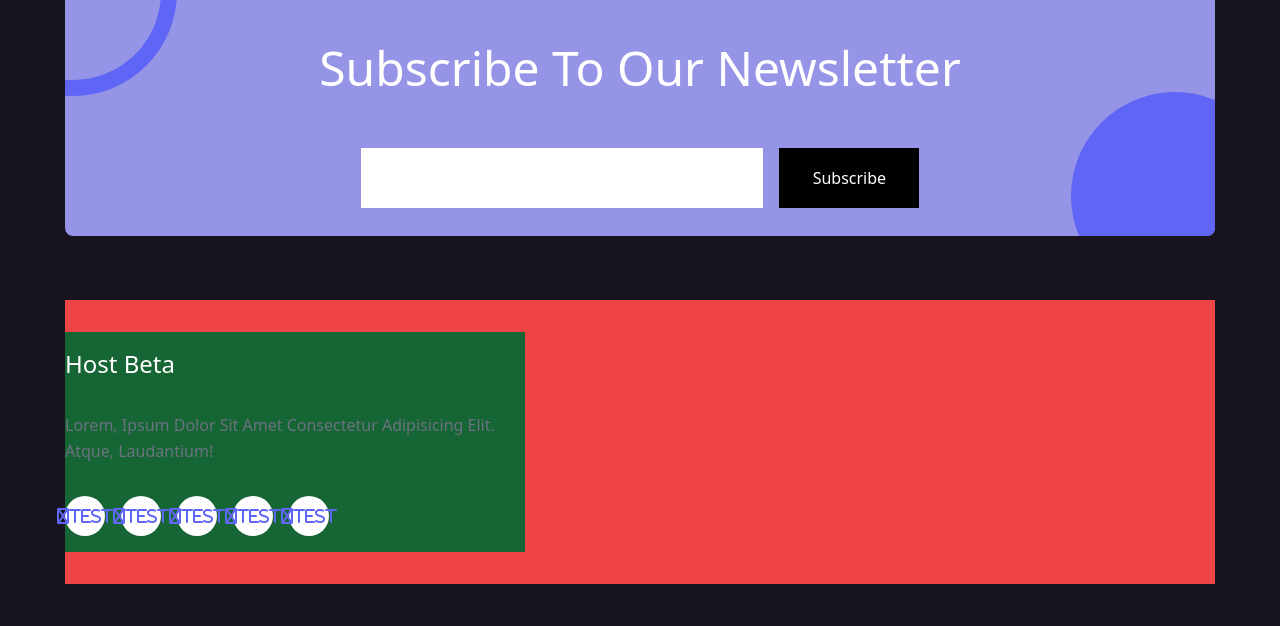
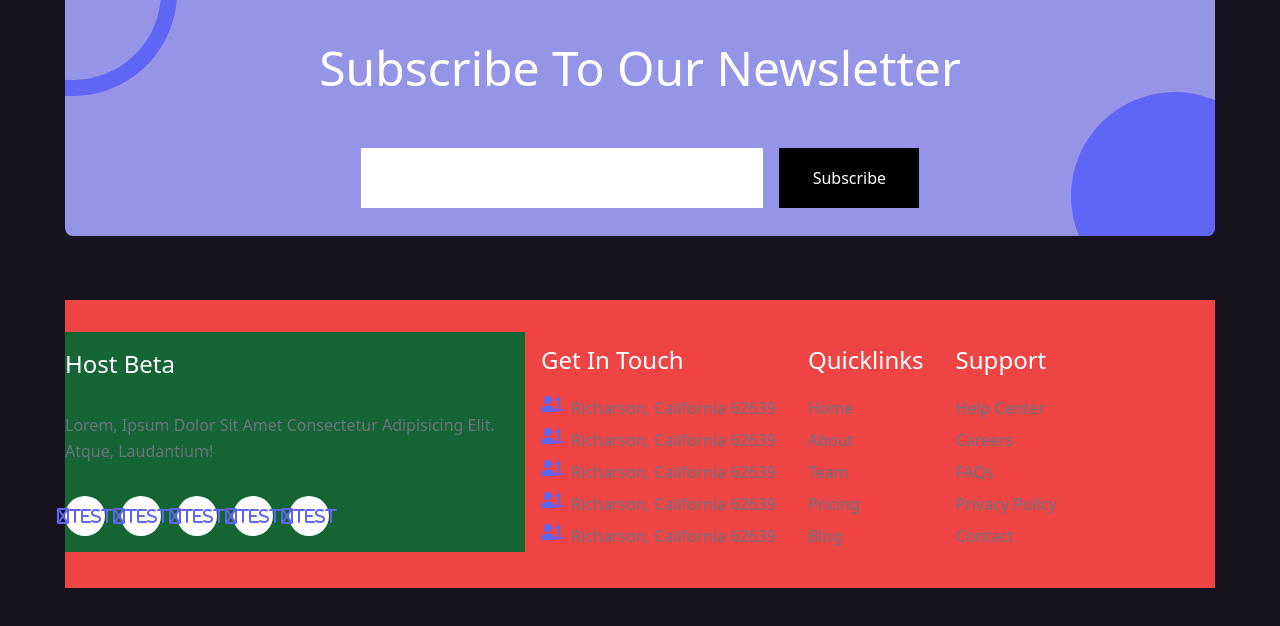
Before and after one commit to pilentboy/Host-Service, a website: page index.html in a window 1280 px wide. Shown: the part 6963-7589 px from the top of the page. Drawn offline with Linux system fonts and the light colour scheme.

Commit message:
add footer - other company links

```diff
--- a/index.html
+++ b/index.html
@@ -951,45 +951,129 @@
           </form>
         </div>
       </section>
-
     </main>
 
     <!-- footer -->
-    <section id="footer" class="bg-primary h-screen ">
-
+    <section id="footer" class="bg-primary h-screen">
       <div
         class="container bg-red-500 flex flex-col items-center py-8 xl:items-start xl:flex-row justify-between mx-auto capitalize px-3 md:px-0 md:my-0"
       >
-
         <!-- social media link -->
         <div class="flex flex-col w-2/5 bg-green-800">
-
           <!-- company name -->
-        <h1 class="font-medium  text-2xl text-white my-4">host beta</h1>
+          <h1 class="font-medium text-2xl text-white my-4">host beta</h1>
 
           <!-- social media link icons -->
           <p class="leading-relaxed text-gray-500 text-base my-4">
-          Lorem, ipsum dolor sit amet consectetur adipisicing elit. Atque, laudantium!
+            Lorem, ipsum dolor sit amet consectetur adipisicing elit. Atque,
+            laudantium!
           </p>
 
           <!-- links -->
           <div class="flex flex-wrap my-4">
-
-          <a href="#" class="bg-white flex  mr-4 items-center justify-center text-purple w-10 h-10 rounded-full"><i class="fa fa-instagram ">test</i></a>
-          <a href="#" class="bg-white flex  mr-4 items-center justify-center text-purple w-10 h-10 rounded-full"><i class="fa fa-instagram ">test</i></a>
-          <a href="#" class="bg-white flex  mr-4 items-center justify-center text-purple w-10 h-10 rounded-full"><i class="fa fa-instagram ">test</i></a>
-          <a href="#" class="bg-white flex  mr-4 items-center justify-center text-purple w-10 h-10 rounded-full"><i class="fa fa-instagram ">test</i></a>
-          <a href="#" class="bg-white flex  mr-4 items-center justify-center text-purple w-10 h-10 rounded-full"><i class="fa fa-instagram ">test</i></a>
-
-
-
+            <a
+              href="#"
+              class="bg-white flex mr-4 items-center justify-center text-purple w-10 h-10 rounded-full"
+              ><i class="fa fa-instagram">test</i></a
+            >
+            <a
+              href="#"
+              class="bg-white flex mr-4 items-center justify-center text-purple w-10 h-10 rounded-full"
+              ><i class="fa fa-instagram">test</i></a
+            >
+            <a
+              href="#"
+              class="bg-white flex mr-4 items-center justify-center text-purple w-10 h-10 rounded-full"
+              ><i class="fa fa-instagram">test</i></a
+            >
+            <a
+              href="#"
+              class="bg-white flex mr-4 items-center justify-center text-purple w-10 h-10 rounded-full"
+              ><i class="fa fa-instagram">test</i></a
+            >
+            <a
+              href="#"
+              class="bg-white flex mr-4 items-center justify-center text-purple w-10 h-10 rounded-full"
+              ><i class="fa fa-instagram">test</i></a
+            >
+          </div>
         </div>
 
+        <!-- other company links -->
+        <div class="w-3/5 flex flex-col flex-wrap md:flex-row">
+          <!-- first col-->
+          <div class="flex flex-col mr-0 md:mx-4">
+            <h1 class="text-white my-3 font-medium text-2xl">get in touch</h1>
+
+            <div class="flex flex-col my-2 space-y-2">
+              <div class="flex">
+                <i class="fa fa-user text-purple mr-2">1</i>
+                <span class="text-gray-500 text-base">
+                  richarson, california 62639
+                </span>
               </div>
 
-
+              <div class="flex">
+                <i class="fa fa-user text-purple mr-2">1</i>
+                <span class="text-gray-500 text-base">
+                  richarson, california 62639
+                </span>
               </div>
 
+              <div class="flex">
+                <i class="fa fa-user text-purple mr-2">1</i>
+                <span class="text-gray-500 text-base">
+                  richarson, california 62639
+                </span>
+              </div>
+
+              <div class="flex">
+                <i class="fa fa-user text-purple mr-2">1</i>
+                <span class="text-gray-500 text-base">
+                  richarson, california 62639
+                </span>
+              </div>
+
+              <div class="flex">
+                <i class="fa fa-user text-purple mr-2">1</i>
+                <span class="text-gray-500 text-base">
+                  richarson, california 62639
+                </span>
+              </div>
+            </div>
+          </div>
+
+          <!-- second col-->
+          <div class="flex flex-col mr-0 md:mx-4">
+            <h1 class="text-white my-3 font-medium text-2xl">quicklinks</h1>
+
+            <div class="flex flex-col my-2 space-y-2">
+              <a href="#" class="text-gray-500 text-base">home</a>
+              <a href="#" class="text-gray-500 text-base">about</a>
+              <a href="#" class="text-gray-500 text-base">team</a>
+              <a href="#" class="text-gray-500 text-base">pricing</a>
+              <a href="#" class="text-gray-500 text-base">blog</a>
+            </div>
+          </div>
+
+          <!-- third col-->
+          <div class="flex flex-col mr-0 md:mx-4">
+            <h1 class="text-white my-3 font-medium text-2xl">support</h1>
+
+            <div class="flex flex-col my-2 space-y-2">
+              <a href="#" class="text-gray-500 text-base">help center</a>
+
+              <a href="#" class="text-gray-500 text-base">careers</a>
+
+              <a href="#" class="text-gray-500 text-base">FAQs</a>
+
+              <a href="#" class="text-gray-500 text-base">privacy policy</a>
+
+              <a href="#" class="text-gray-500 text-base">contact</a>
+            </div>
+          </div>
+        </div>
+      </div>
     </section>
 
     <script src="./public/script/nav.js"></script>
```
Also changed, not shown: public/css/style.css. Lines whose indentation alone changed are shown as unchanged.
